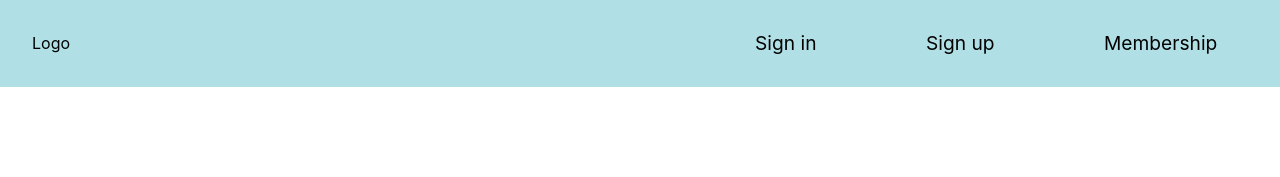
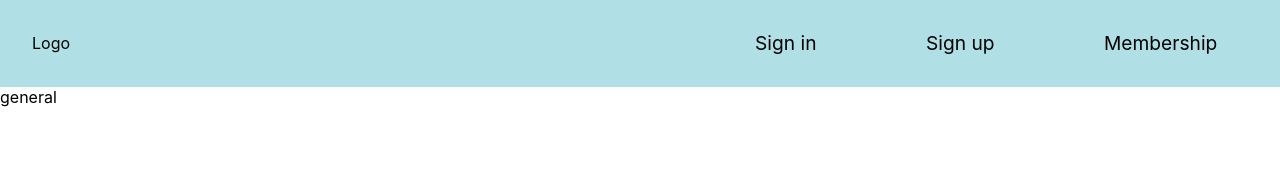
Before and after one commit to FilipyTav/Anon_chat, a React (Create React App) app in the folder client/: page / in a window 1280 px wide. Shown: the top 177 px of the page. Built offline with nearby package versions, Linux system fonts and the light colour scheme.

Commit message:
Setup for showing boards - client

```diff
--- a/client/src/App.tsx
+++ b/client/src/App.tsx
@@ -1,13 +1,20 @@
 import { FC, ReactElement } from "react";
-import Navbar from "./components/Navbar";
+
 import "./styles/App.scss";
 
+import Boards from "./components/Boards_menu";
+import Navbar from "./components/Navbar";
+
 interface Props {}
+
+const current_board = null;
 
 const App: FC<Props> = (): ReactElement => {
     return (
         <>
             <Navbar />
+
+            {current_board ? <>Nope</> : <Boards />}
         </>
     );
 };
--- /dev/null
+++ b/client/src/components/Boards_menu.tsx
@@ -0,0 +1,30 @@
+import { FC, ReactElement } from "react";
+
+import { Board } from "../helpers/types";
+
+interface Props {}
+
+// All the main boards
+// will change later to get from database
+const boards: Board[] = [
+    {
+        name: "general",
+        messages: [],
+    },
+];
+
+const Boards: FC<Props> = (): ReactElement => {
+    return (
+        <main>
+            {boards.map((board: Board) => {
+                return (
+                    <div className="board" key={board.name}>
+                        {board.name}
+                    </div>
+                );
+            })}
+        </main>
+    );
+};
+
+export default Boards;
--- /dev/null
+++ b/client/src/helpers/types.tsx
@@ -0,0 +1,11 @@
+type Message = {
+    author: string;
+    replies: Message[];
+};
+
+type Board = {
+    name: string;
+    messages: Message[];
+};
+
+export type { Message, Board };
```
